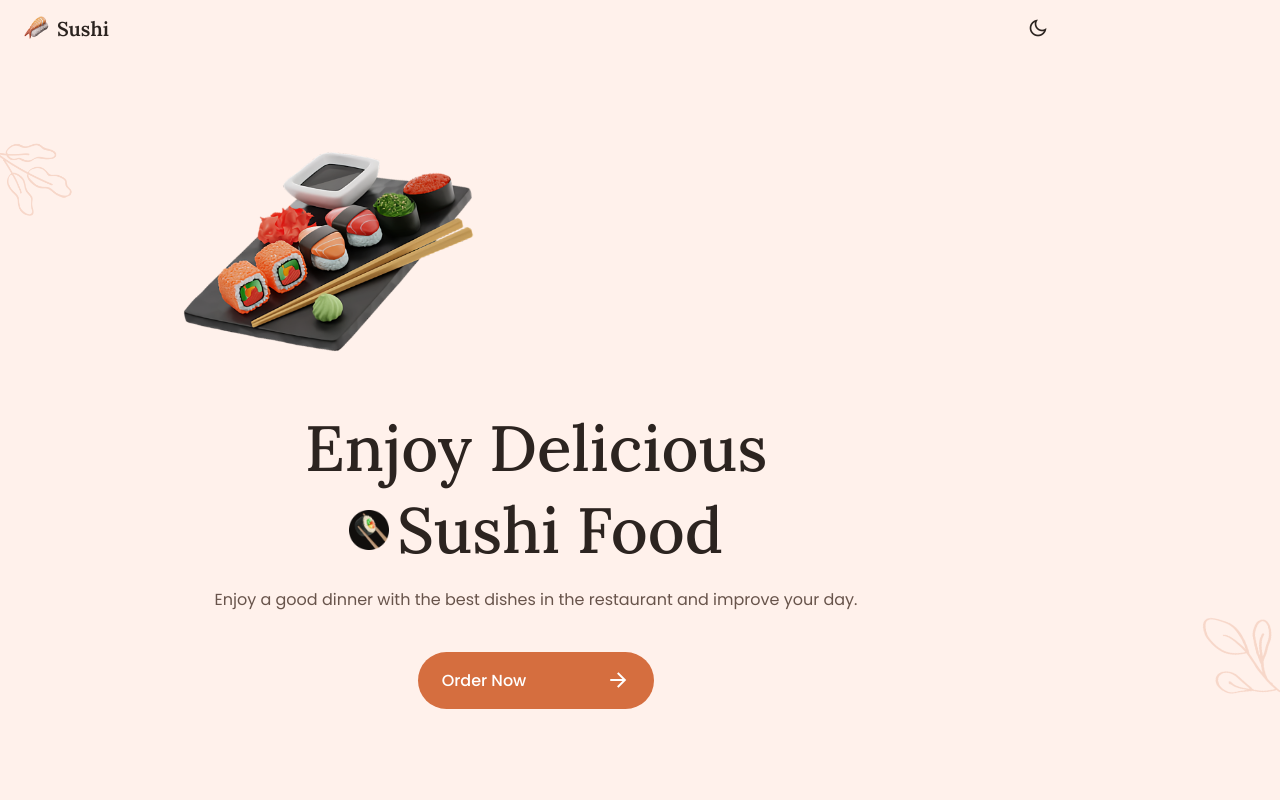
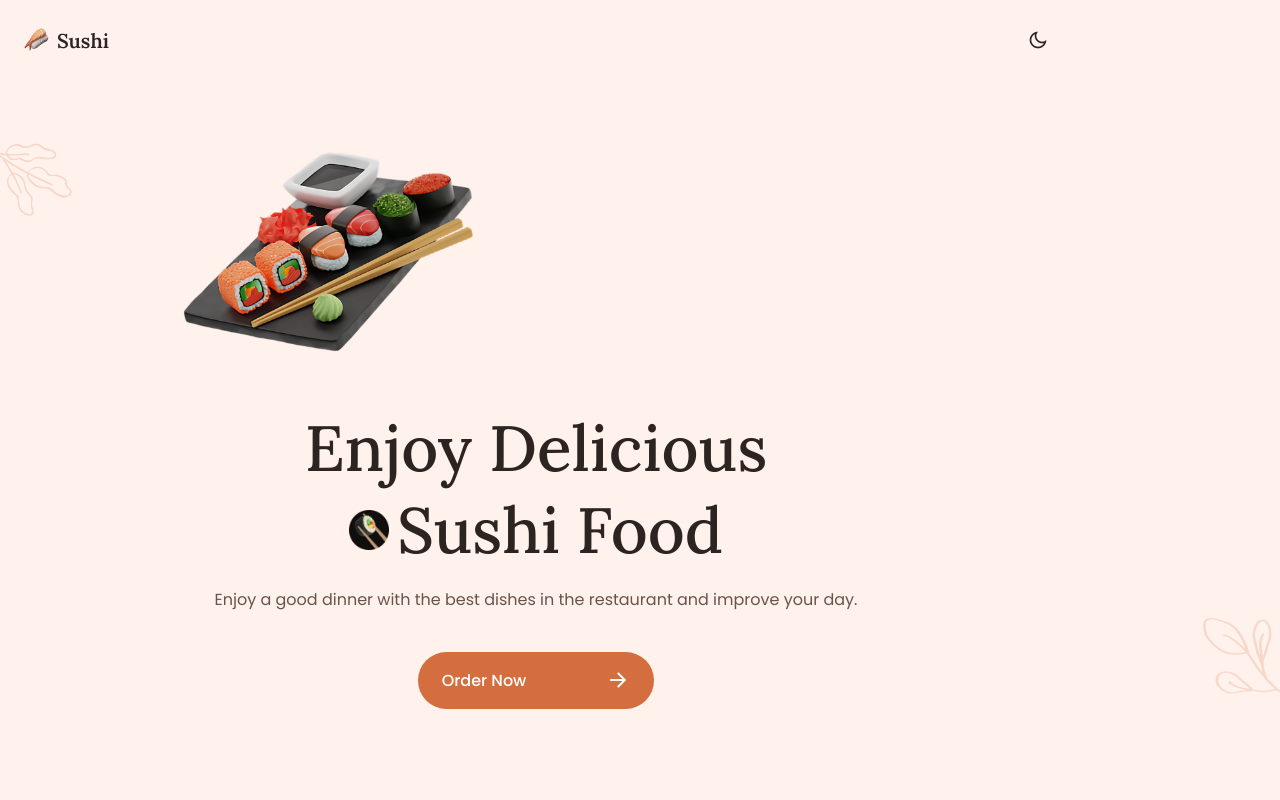
Before and after one commit to abir-ahmmed/sushi-html, a plain HTML site: page index.html in a window 1280 px wide. Shown: the top 800 px of the page. Drawn offline with nearby package versions, Linux system fonts and the light colour scheme.

```diff
--- a/assets/css/styles.css
+++ b/assets/css/styles.css
@@ -901,4 +901,8 @@ transition: color .3s;
   .section__subtitle{
     margin-bottom: .75rem;
   }
+
+  .nav{
+    height: calc(var(--header-height) + 1.5rem)
+  }
 }
```
